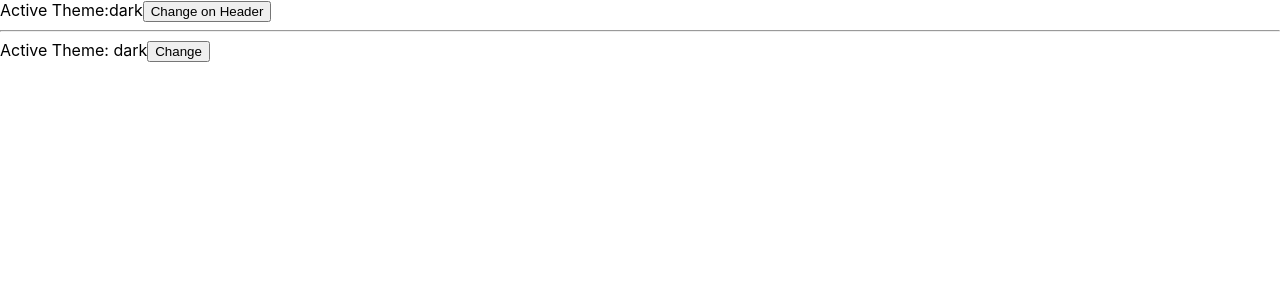
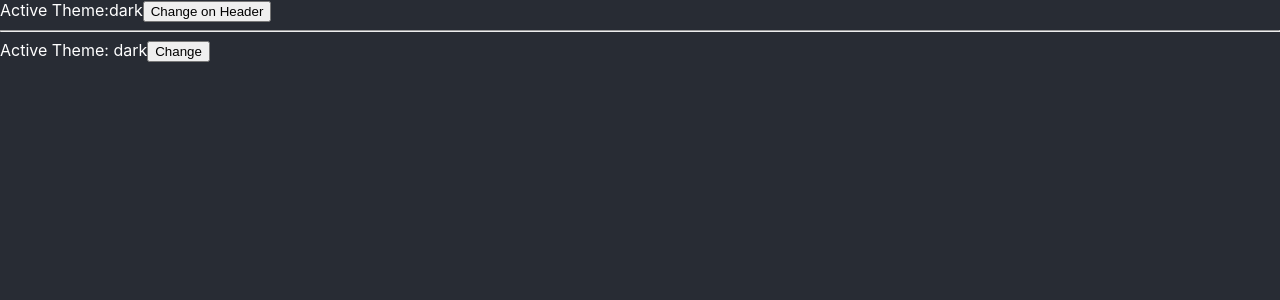
Before and after one commit to cmrktmr/context-react, a React (Create React App) app: page / in a window 1280 px wide. Shown: the top 300 px of the page. Built offline with nearby package versions, Linux system fonts and the light colour scheme.

Commit message:
theme swicher added

```diff
--- a/src/App.css
+++ b/src/App.css
@@ -1,38 +1,8 @@
-.App {
-  text-align: center;
+.app {
+  height: 100vh;
 }
 
-.App-logo {
-  height: 40vmin;
-  pointer-events: none;
-}
-
-@media (prefers-reduced-motion: no-preference) {
-  .App-logo {
-    animation: App-logo-spin infinite 20s linear;
-  }
-}
-
-.App-header {
+.app.dark {
   background-color: #282c34;
-  min-height: 100vh;
-  display: flex;
-  flex-direction: column;
-  align-items: center;
-  justify-content: center;
-  font-size: calc(10px + 2vmin);
   color: white;
 }
-
-.App-link {
-  color: #61dafb;
-}
-
-@keyframes App-logo-spin {
-  from {
-    transform: rotate(0deg);
-  }
-  to {
-    transform: rotate(360deg);
-  }
-}
--- a/src/App.js
+++ b/src/App.js
@@ -1,14 +1,11 @@
 import './App.css';
-import Button from './components/Buttons';
+import Container from './components/Container';
 import { ThemeProvider } from './context/ThemeContext';
-import Header from './components/Header';
 
 function App() {
   return (
     <ThemeProvider>
-      <Header/>
-      <hr/>
-      <Button />
+      <Container />
     </ThemeProvider>
 
   );
--- /dev/null
+++ b/src/components/Container.js
@@ -0,0 +1,20 @@
+import React from 'react'
+import { useContext } from 'react'
+import Header from './Header'
+import Button from './Buttons'
+import ThemeContext from '../context/ThemeContext'
+
+
+function Container() {
+    const { theme } = useContext(ThemeContext)
+
+    return (
+        <div className={`app ${theme === 'dark' ? theme : ''}`}>
+            <Header />
+            <hr />
+            <Button />
+        </div>
+    )
+}
+
+export default Container
```
